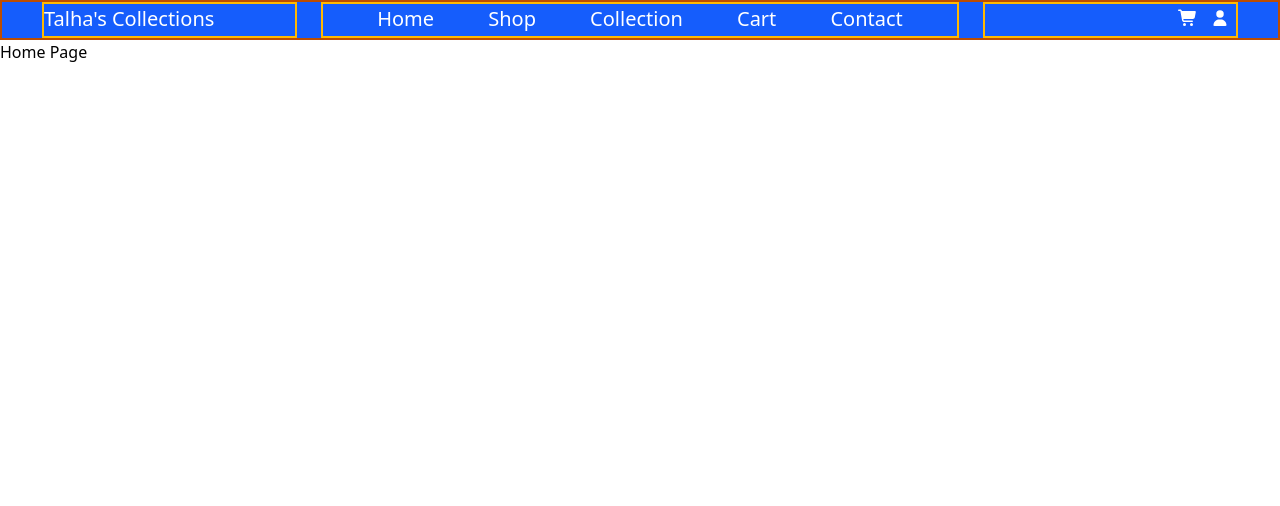
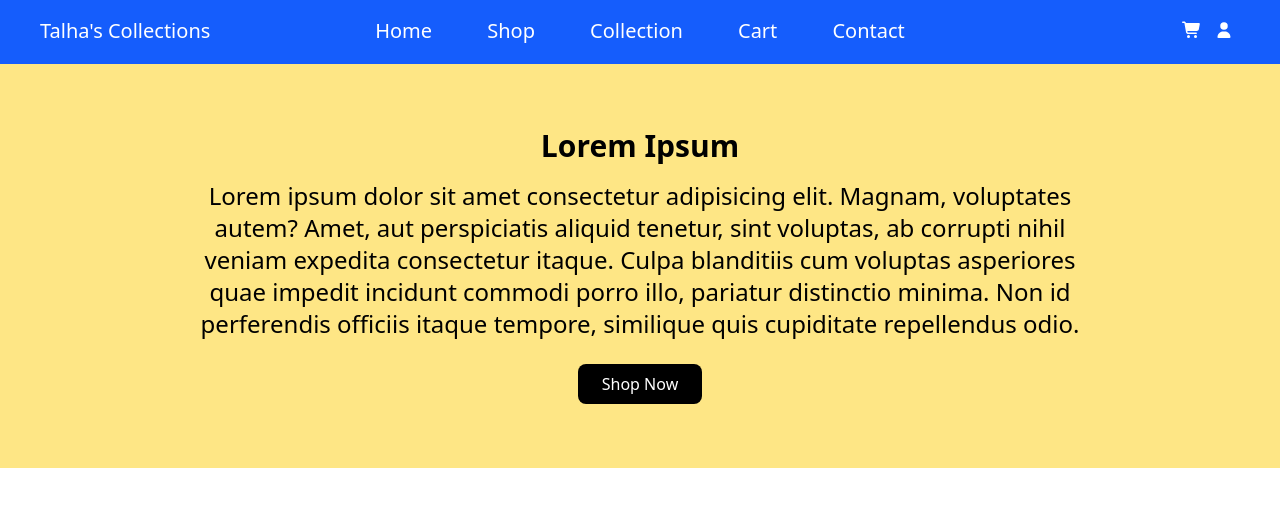
Before and after one commit to thegittyuser/fullStack, a React (Vite) app in the folder client/: page / in a window 1280 px wide. Shown: the top 506 px of the page. Built offline with nearby package versions, Linux system fonts and the light colour scheme.

Commit message:
HERO in HOME

```diff
--- a/client/src/components/Header.jsx
+++ b/client/src/components/Header.jsx
@@ -5,11 +5,11 @@ import { Link } from "react-router-dom";
 function Header() {
   return (
     <>
-      <header className="w-full h-auto bg-blue-600 flex justify-between border-2 border-amber-700">
-        <div className="w-1/5 border-2 border-amber-400 text-[#ffffff] text-[20px] ml-10">
+      <header className="w-full h-auto bg-blue-600 flex justify-between py-4">
+        <div className="w-1/5  text-[#ffffff] text-[20px] ml-10">
           <Link to={"/"}>Talha's Collections</Link>
         </div>
-        <nav className="w-1/2 border-2 border-amber-400 flex">
+        <nav className="w-1/2  flex">
           <ul className="h-auto w-full flex justify-evenly">
             <li className="text-[20px] text-[#ffffff]">
               <Link to={"/"}>Home</Link>
@@ -28,7 +28,7 @@ function Header() {
             </li>
           </ul>
         </nav>
-        <div className="w-1/5 border-2 border-amber-400 flex justify-end items-center mr-10">
+        <div className="w-1/5  flex justify-end items-center mr-10">
           <Link to={"/cart"}>
             <FontAwesomeIcon
               icon={faCartShopping}
--- a/client/src/pages/Home.jsx
+++ b/client/src/pages/Home.jsx
@@ -1,7 +1,20 @@
 function Home() {
   return (
     <>
-      <h1>Home Page</h1>
+      <section className="w-full h-auto bg-amber-200 flex justify-center items-center flex-col py-16 px-5">
+        <h2 className="text-3xl font-semibold mb-4">Lorem Ipsum</h2>
+        <p className="text-center text-2xl mb-6 w-3/4">
+          Lorem ipsum dolor sit amet consectetur adipisicing elit. Magnam,
+          voluptates autem? Amet, aut perspiciatis aliquid tenetur, sint
+          voluptas, ab corrupti nihil veniam expedita consectetur itaque. Culpa
+          blanditiis cum voluptas asperiores quae impedit incidunt commodi porro
+          illo, pariatur distinctio minima. Non id perferendis officiis itaque
+          tempore, similique quis cupiditate repellendus odio.
+        </p>
+        <button className="bg-black text-white py-2 px-6 rounded-lg hover:bg-blue-700 transition duration-300">
+          Shop Now
+        </button>
+      </section>
     </>
   );
 }
```
Also changed, not shown: client/src/pages/Register.jsx (deleted).
